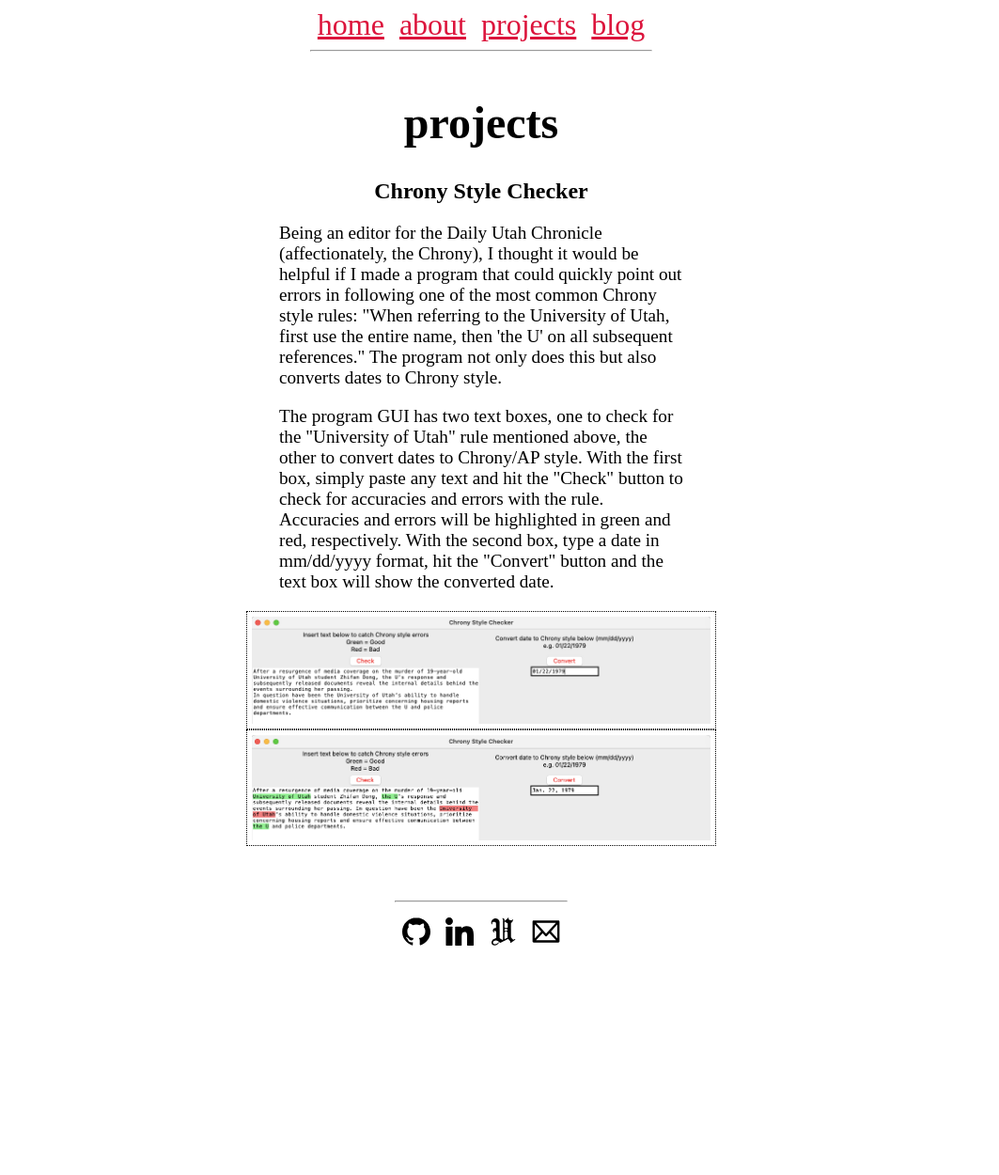
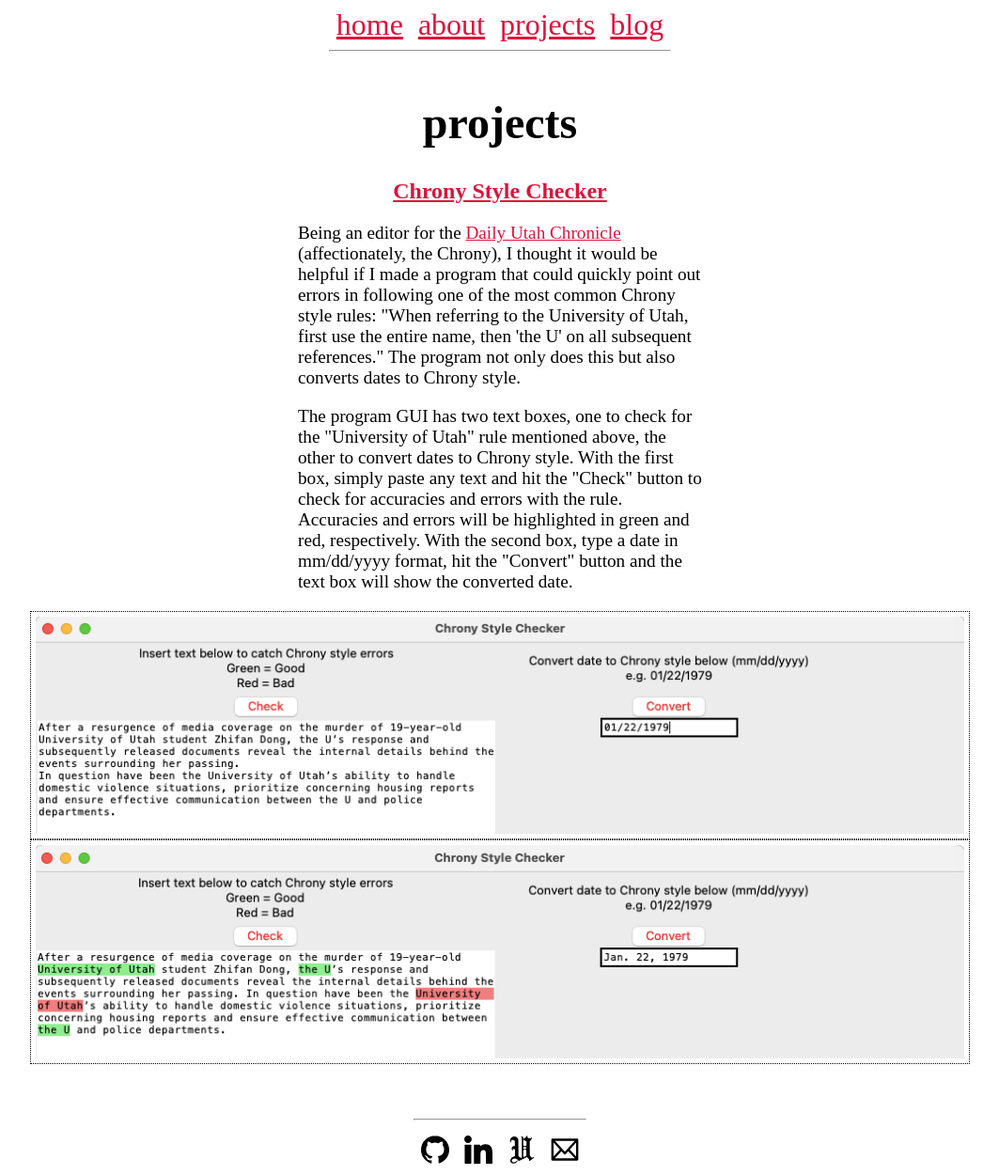
Before and after one commit to parkerdunnisfun/parkerdunnisfun.github.io, a Jekyll site: the page built from docs/projects.md, in a window 1280 px wide. Shown: the whole page at 94% size, without its empty margins (128-1191 px from the left). Built offline with Jekyll 4.4.1, drawn with Linux system fonts in a browser that asks for light colours; before the commit the page ends 1018 px from its top, so only the background shows below that.

Commit message:
text revisions to /projects

```diff
--- a/docs/projects.md
+++ b/docs/projects.md
@@ -4,17 +4,17 @@
 ---
 <div>
   <h1>projects</h1>
-  <h2 style="text-align:center">Chrony Style Checker</h2>
+  <h2 style="text-align:center"><a href="https://github.com/parkerdunnisfun/Chrony-Style-Checker">Chrony Style Checker</a></h2>
   <p>
-  Being an editor for the Daily Utah Chronicle (affectionately, the Chrony), I thought it would be helpful if I made a program that could quickly point out errors in following one of the most common Chrony style rules: "When referring to the University of Utah, first use the entire name, then 'the U' on all subsequent references." The program not only does this but also converts dates to Chrony style.
+  Being an editor for the <a href="https://dailyutahchronicle.com/">Daily Utah Chronicle</a> (affectionately, the Chrony), I thought it would be helpful if I made a program that could quickly point out errors in following one of the most common Chrony style rules: "When referring to the University of Utah, first use the entire name, then 'the U' on all subsequent references." The program not only does this but also converts dates to Chrony style.
   </p>
   <p>
-  The program GUI has two text boxes, one to check for the "University of Utah" rule mentioned above, the other to convert dates to Chrony/AP style. With the first box, simply paste any text and hit the "Check" button to check for accuracies and errors with the rule. Accuracies and errors will be highlighted in green and red, respectively. With the second box, type a date in mm/dd/yyyy format, hit the "Convert" button and the text box will show the converted date.
+  The program GUI has two text boxes, one to check for the "University of Utah" rule mentioned above, the other to convert dates to Chrony style. With the first box, simply paste any text and hit the "Check" button to check for accuracies and errors with the rule. Accuracies and errors will be highlighted in green and red, respectively. With the second box, type a date in mm/dd/yyyy format, hit the "Convert" button and the text box will show the converted date.
   </p>
-  <img src="https://parkerdunnisfun.github.io/assets/chronystylecheckerbefore1.png" alt="before" width="500" height=auto class="center"
+  <img src="https://parkerdunnisfun.github.io/assets/chronystylecheckerbefore1.png" alt="before" width="1000" height=auto class="center"
   style="border: 1px dotted black;
   padding: 5px">
-  <img src="https://parkerdunnisfun.github.io/assets/chronystylecheckerafter1.png" alt="after" width="500" height=auto class="center"
+  <img src="https://parkerdunnisfun.github.io/assets/chronystylecheckerafter1.png" alt="after" width="1000" height=auto class="center"
   style="border: 1px dotted black;
   padding: 5px">
 </div>
```
